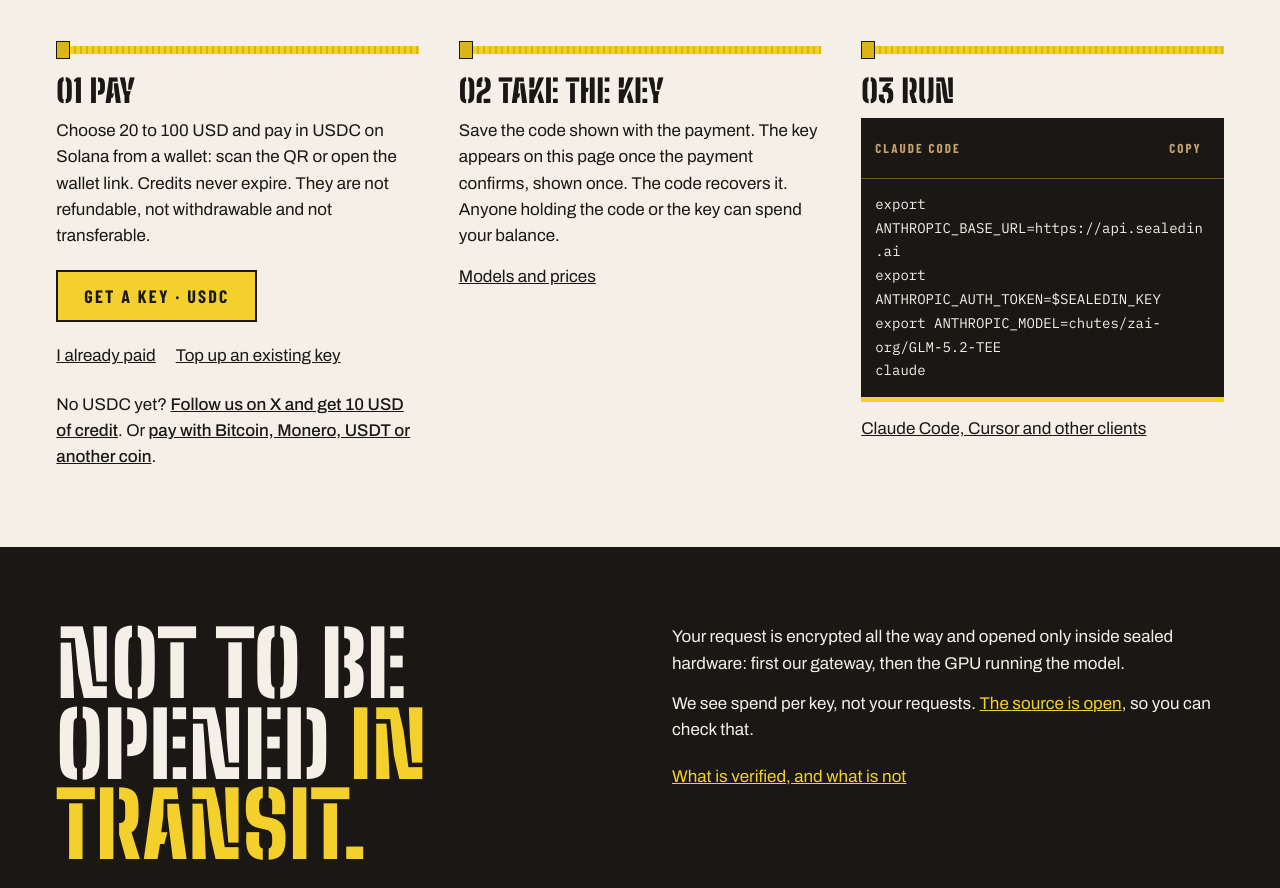
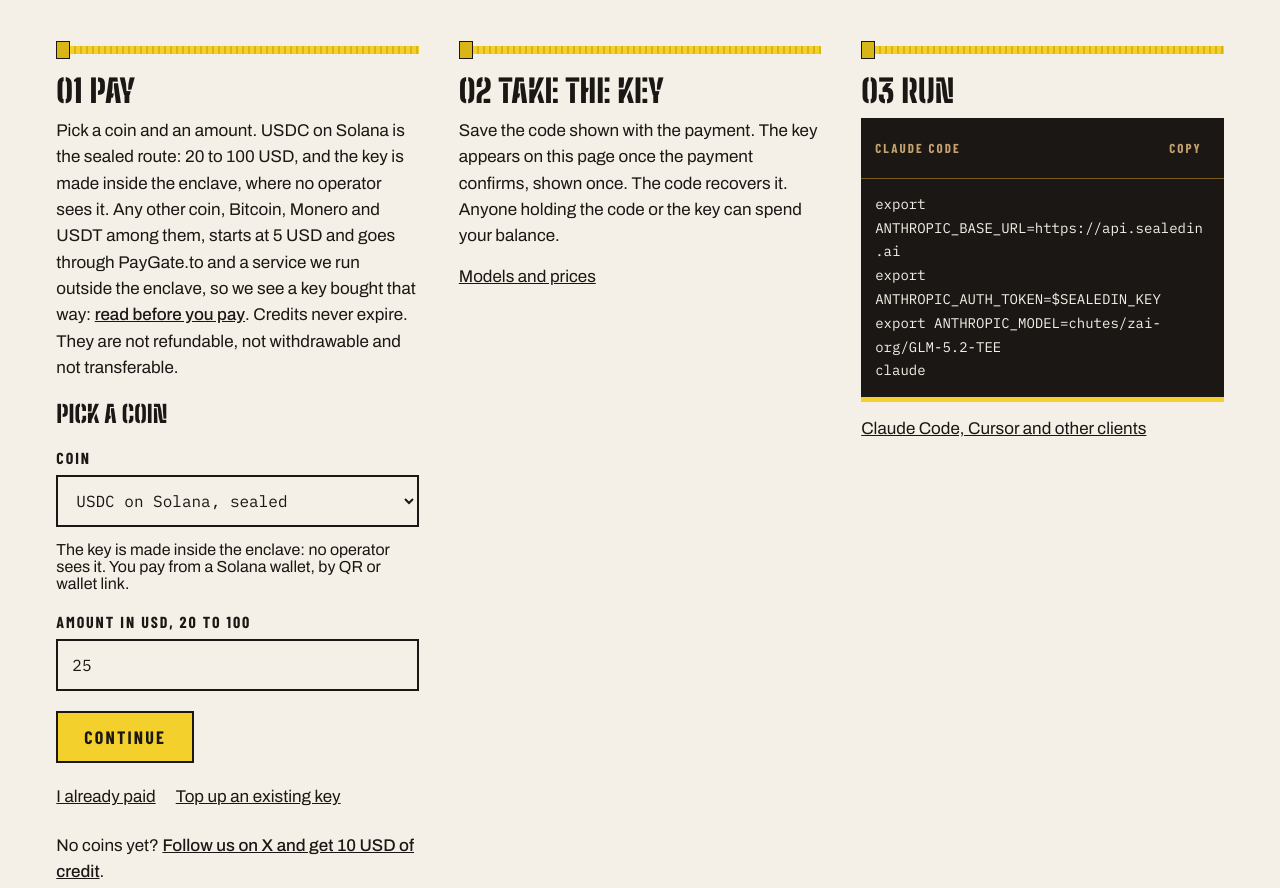
Before and after one commit to sealedin/sealedin.github.io, a plain HTML site: page site/index.html in a window 1280 px wide. Shown: the part 1043-1931 px from the top of the page. Drawn offline with Linux system fonts and the light colour scheme; no server answers.

Commit message:
Lead the home page with the coin picker
The first step now asks for a coin and an amount. USDC on Solana goes to the sealed purchase inside the enclave; any other coin opens an order at the payment service, with the note that we see such a key.

```diff
--- a/site/assets/buy.js
+++ b/site/assets/buy.js
@@ -334,13 +334,17 @@
     return el('input', { name: 'secret', type: 'password' });
   }
 
-  function buyView() {
+  // With an amount already chosen in the coin picker, the form is shown filled in and continues by itself when it is valid.
+  function buyView(prefill) {
     const amount = amountInput();
+    const chosen = typeof prefill === 'string' ? prefill : null;
+    if (chosen !== null) amount.value = chosen;
     const error = para('', 'buy-note');
     const go = primary('Continue', () => begin(amount, null, error));
     track('view_item', { topup: false });
     show('Get a key', ...field('Amount in USD, 20 to 100', amount), error, actions(go, secondary('Back', close)));
     error.hidden = true;
+    if (chosen !== null && canonicalAmount(chosen)) go.click();
   }
 
   function topupView() {
@@ -667,7 +671,8 @@
 
   // Wiring
 
-  buy.addEventListener('click', buyView);
+  buy.addEventListener('click', () => buyView());
+  document.addEventListener('sealedin:buy-usdc', (event) => buyView(String(event.detail?.amount ?? '')));
   buy.disabled = false;
   for (const [id, view] of [
     ['buy-paid', paidView],
--- a/site/assets/coins.css
+++ b/site/assets/coins.css
@@ -1,8 +1,8 @@
 /* Coins page: the order panel on the dark ground. */
 .coins-flow { margin-top: 32px; padding: clamp(16px, 3vw, 32px); max-width: 720px; box-sizing: border-box; border: 2px solid #F3D02B; }
-.coins-flow:focus, .coins-flow h2:focus { outline: none; }
+.coins-flow:focus, .coins-title:focus { outline: none; }
 .coins-flow [hidden] { display: none !important; }
-.coins-flow h2 { margin: 0; font: 900 32px/1.1 'Big Shoulders Stencil', sans-serif; text-transform: uppercase; }
+.coins-title { margin: 0; font: 900 32px/1.1 'Big Shoulders Stencil', sans-serif; text-transform: uppercase; }
 .coins-flow p { margin: 14px 0 0; }
 .coins-flow label { display: block; margin-top: 20px; font: 700 16px 'Barlow Condensed', sans-serif; letter-spacing: 0.12em; text-transform: uppercase; }
 .coins-flow select, .coins-flow input { display: block; width: 100%; max-width: 420px; min-height: 52px; margin-top: 8px; padding: 0 14px; box-sizing: border-box; background: #F4F0E7; color: #1A1714; border: 2px solid #F4F0E7; border-radius: 0; font: 400 16px 'IBM Plex Mono', monospace; }
@@ -16,3 +16,10 @@
 .coins-bar button { min-height: 44px; padding: 0 8px; background: transparent; border: 0; color: #1A1714; font: inherit; letter-spacing: inherit; text-transform: inherit; cursor: pointer; }
 .coins-block pre { margin: 0; padding: 14px; font: 400 15px/1.6 'IBM Plex Mono', monospace; white-space: pre-wrap; overflow-wrap: anywhere; }
 .coins-qr { display: block; width: 100%; max-width: 280px; height: auto; margin-top: 16px; background: #F4F0E7; }
+/* The same panel on the home page's light ground, inside the first step. */
+.coins-light { margin-top: 20px; padding: 0; border: 0; }
+.coins-light .coins-title { font-size: 24px; }
+.coins-light select, .coins-light input { border-color: #1A1714; }
+.coins-light .coins-btn { color: #1A1714; border-color: #1A1714; }
+.coins-light .coins-block, .coins-light .coins-qr { border: 2px solid #1A1714; box-sizing: border-box; }
+.coins-about a { color: inherit; font-weight: 700; }
--- a/site/assets/coins.js
+++ b/site/assets/coins.js
@@ -11,6 +11,13 @@
   const REQUEST = { credentials: 'omit', cache: 'no-store', redirect: 'error', referrerPolicy: 'no-referrer' };
 
   const panel = document.getElementById('coins-flow');
+  if (!panel) return;
+  // On the home page the same picker leads: USDC on Solana is handed to buy.js, which buys inside the enclave.
+  const sealed = document.getElementById('buy-key');
+  const SEALED = 'sealed';
+  const SEALED_RANGE = [20, 100];
+  const HEADING = panel.dataset.heading || 'h2';
+  const QUIET = { preventScroll: Boolean(sealed) };
   let timer = null;
   let qrLibrary = null;
 
@@ -38,7 +45,7 @@
 
   function show(title, ...nodes) {
     clearTimeout(timer);
-    const heading = el('h2', { tabIndex: -1 }, title);
+    const heading = el(HEADING, { tabIndex: -1, className: 'coins-title' }, title);
     panel.replaceChildren(heading, ...nodes);
     return heading;
   }
@@ -138,27 +145,49 @@
     } catch {
       list = null;
     }
-    if (!Array.isArray(list?.coins) || list.coins.length === 0) {
+    if (sealed) {
+      sealed.hidden = true;
+      list = { ...list, coins: (Array.isArray(list?.coins) ? list.coins : []).filter((coin) => coin.ticker !== 'sol/usdc') };
+    } else if (!Array.isArray(list?.coins) || list.coins.length === 0) {
       show('Not open yet', el('p', {}, 'Payments in other coins are not available right now. USDC on Solana works on the home page.'), button('Try again', () => chooseView()));
       return;
     }
     const coins = list.coins.toSorted((a, b) => rank(a.ticker) - rank(b.ticker) || a.ticker.localeCompare(b.ticker));
-    const select = el('select', { id: 'coins-coin' }, ...coins.map((coin) => el('option', { value: coin.ticker }, `${coin.name} (${coin.ticker}), minimum ${coin.minimum}`)));
-    const maxUsd = Math.min(Number(list.max_usd) || SITE_MAX_USD, SITE_MAX_USD);
-    const minUsd = Number(list.min_usd) || 5;
-    const amount = el('input', { id: 'coins-usd', value: String(Math.max(25, minUsd)), inputMode: 'decimal', autocomplete: 'off' });
+    const options = coins.map((coin) => el('option', { value: coin.ticker }, `${coin.name} (${coin.ticker}), minimum ${coin.minimum}`));
+    if (sealed) options.unshift(el('option', { value: SEALED }, 'USDC on Solana, sealed'));
+    const select = el('select', { id: 'coins-coin' }, ...options);
+    const coinRange = [Number(list.min_usd) || 5, Math.min(Number(list.max_usd) || SITE_MAX_USD, SITE_MAX_USD)];
+    const range = () => (select.value === SEALED ? SEALED_RANGE : coinRange);
+    const amount = el('input', { id: 'coins-usd', value: '25', inputMode: 'decimal', autocomplete: 'off' });
+    const amountLabel = el('label', { htmlFor: 'coins-usd' });
+    const about = el('p', { className: 'coins-about', hidden: !sealed });
     const error = el('p', { className: 'coins-error', hidden: !note }, note);
-    const go = button('Get the address', async () => {
+    const go = button('Continue', async () => {
       const usd = Number(amount.value);
+      const [minUsd, maxUsd] = range();
       if (!(usd >= minUsd && usd <= maxUsd)) {
         error.textContent = `Choose ${minUsd} to ${maxUsd} USD.`;
         error.hidden = false;
         return;
       }
+      error.hidden = true;
+      if (select.value === SEALED) {
+        document.dispatchEvent(new CustomEvent('sealedin:buy-usdc', { detail: { amount: amount.value.trim() } }));
+        return;
+      }
       go.disabled = true;
       await orderView(select.value, usd);
     }, true);
-    show('Pick a coin', el('label', { htmlFor: 'coins-coin' }, 'Coin'), select, el('label', { htmlFor: 'coins-usd' }, `Amount in USD, ${minUsd} to ${maxUsd}`), amount, error, el('div', { className: 'coins-actions' }, go));
+    const describe = () => {
+      const [minUsd, maxUsd] = range();
+      amountLabel.textContent = `Amount in USD, ${minUsd} to ${maxUsd}`;
+      go.textContent = select.value === SEALED ? 'Continue' : 'Get the address';
+      if (select.value === SEALED) about.replaceChildren('The key is made inside the enclave: no operator sees it. You pay from a Solana wallet, by QR or wallet link.');
+      else about.replaceChildren('This coin goes through PayGate.to and a service we run outside the enclave, so we see a key bought this way. One order buys one new key. ', el('a', { href: '/coins' }, 'Read before you pay'), '.');
+    };
+    select.addEventListener('change', describe);
+    describe();
+    show('Pick a coin', el('label', { htmlFor: 'coins-coin' }, 'Coin'), select, about, amountLabel, amount, error, el('div', { className: 'coins-actions' }, go));
   }
 
   async function orderView(ticker, usd) {
@@ -237,11 +266,11 @@
       chooseView();
     }));
     if (!order.key) {
-      show('Paid, key not shown', el('p', {}, 'The payment arrived, but there is no key to show: it was too small to credit, or the key is no longer kept here. Write to support with the address you paid.'), again).focus();
+      show('Paid, key not shown', el('p', {}, 'The payment arrived, but there is no key to show: it was too small to credit, or the key is no longer kept here. Write to support with the address you paid.'), again).focus(QUIET);
       return;
     }
     reportOnce(order);
-    show('Your key', el('p', {}, `Paid: ${order.credited_usd} USD of credit. Save the key now. It stays readable from this browser for 7 days, then never again.`), copyBlock('Key', order.key), again).focus();
+    show('Your key', el('p', {}, `Paid: ${order.credited_usd} USD of credit. Save the key now. It stays readable from this browser for 7 days, then never again.`), copyBlock('Key', order.key), again).focus(QUIET);
   }
 
   async function resume(stored) {
--- a/site/index.html
+++ b/site/index.html
@@ -3,7 +3,7 @@
 <head>
 <meta charset="utf-8">
 <meta name="viewport" content="width=device-width, initial-scale=1">
-<meta http-equiv="Content-Security-Policy" content="default-src 'self'; script-src 'self' 'sha256-Zh+IEXbyJfJ3vLj0fmfLH0Xs+ULX3Z/4B8aMweYSy5w=' https://static.ads-twitter.com https://t.co https://analytics.twitter.com https://*.googletagmanager.com https://www.googleadservices.com https://googleads.g.doubleclick.net https://www.google.com; img-src 'self' https://t.co https://analytics.twitter.com https://*.google-analytics.com https://*.googletagmanager.com https://*.g.doubleclick.net https://www.google.com https://www.googleadservices.com https://pagead2.googlesyndication.com; frame-src https://t.co https://analytics.twitter.com https://td.doubleclick.net https://www.googletagmanager.com; style-src 'self' 'unsafe-inline'; connect-src 'self' https://api.sealedin.ai https://t.co https://analytics.twitter.com https://*.analytics.google.com https://*.google-analytics.com https://*.googletagmanager.com https://*.g.doubleclick.net https://www.google.com https://google.com https://www.googleadservices.com https://pagead2.googlesyndication.com">
+<meta http-equiv="Content-Security-Policy" content="default-src 'self'; script-src 'self' 'sha256-Zh+IEXbyJfJ3vLj0fmfLH0Xs+ULX3Z/4B8aMweYSy5w=' https://static.ads-twitter.com https://t.co https://analytics.twitter.com https://*.googletagmanager.com https://www.googleadservices.com https://googleads.g.doubleclick.net https://www.google.com; img-src 'self' https://t.co https://analytics.twitter.com https://*.google-analytics.com https://*.googletagmanager.com https://*.g.doubleclick.net https://www.google.com https://www.googleadservices.com https://pagead2.googlesyndication.com; frame-src https://t.co https://analytics.twitter.com https://td.doubleclick.net https://www.googletagmanager.com; style-src 'self' 'unsafe-inline'; connect-src 'self' https://api.sealedin.ai https://pay.sealedin.ai https://t.co https://analytics.twitter.com https://*.analytics.google.com https://*.google-analytics.com https://*.googletagmanager.com https://*.g.doubleclick.net https://www.google.com https://google.com https://www.googleadservices.com https://pagead2.googlesyndication.com">
 <title>SealedIn: private LLM API on attested GPUs, paid in USDC</title>
 <meta name="description" content="One attested API endpoint for GLM, Kimi, DeepSeek and Qwen in Claude Code, Cursor or any OpenAI or Anthropic compatible client. USDC on Solana, no account.">
 <meta property="og:title" content="SealedIn: private LLM API on attested GPUs, paid in USDC">
@@ -22,9 +22,11 @@
 <link rel="apple-touch-icon" href="/apple-touch-icon.png">
 <link rel="stylesheet" href="/assets/fonts.css">
 <link rel="stylesheet" href="/assets/buy.css">
+<link rel="stylesheet" href="/assets/coins.css">
 <style>body{margin:0;background:#F4F0E7}a{color:#1A1714}a:hover{color:#7A5A1E}</style>
 <script src="/assets/site.js" defer></script>
 <script src="/assets/buy.js" defer></script>
+<script src="/assets/coins.js" defer></script>
 <script type="application/ld+json">{"@context":"https://schema.org","@graph":[{"@type":"WebSite","name":"SealedIn","url":"https://sealedin.ai/"},{"@type":"Organization","name":"SealedIn","url":"https://sealedin.ai/","logo":"https://sealedin.ai/apple-touch-icon.png","sameAs":["https://github.com/sealedin","https://x.com/sealedinai"]}]}</script>
 <!-- X conversion tracking base code -->
 <script>
@@ -112,11 +114,12 @@ twq('config','rjb1j');
       <div style="min-width: 0">
         <div aria-hidden="true" style="display: flex; align-items: center; height: 18px"><span style="width: 14px; height: 18px; background: #D9B518; border: 1px solid #1A1714; box-sizing: border-box"></span><span style="flex: 1; height: 8px; background: repeating-linear-gradient(90deg, #F3D02B 0 4px, #D9B518 4px 6px)"></span></div>
         <h3 style="margin: 14px 0 0; font-family: 'Big Shoulders Stencil', sans-serif; font-weight: 900; font-size: 32px; line-height: 1.1; text-transform: uppercase">01 Pay</h3>
-        <p style="margin: 10px 0 0; font-size: 17px; line-height: 1.55">Choose 20 to 100 USD and pay in USDC on Solana from a wallet: scan the QR or open the wallet link. Credits never expire. They are not refundable, not withdrawable and not transferable.</p>
+        <p style="margin: 10px 0 0; font-size: 17px; line-height: 1.55">Pick a coin and an amount. USDC on Solana is the sealed route: 20 to 100 USD, and the key is made inside the enclave, where no operator sees it. Any other coin, Bitcoin, Monero and USDT among them, starts at 5 USD and goes through PayGate.to and a service we run outside the enclave, so we see a key bought that way: <a href="/coins" style="color: #1A1714; font-weight: 700">read before you pay</a>. Credits never expire. They are not refundable, not withdrawable and not transferable.</p>
         <div id="buy-start">
+          <div id="coins-flow" class="coins-flow coins-light" data-heading="h4" tabindex="-1"></div>
           <button type="button" id="buy-key" disabled style="margin-top: 20px; min-height: 52px; padding: 0 26px; background: #F3D02B; color: #1A1714; border: 2px solid #1A1714; font: 700 18px 'Barlow Condensed', sans-serif; letter-spacing: 0.12em; text-transform: uppercase; cursor: pointer">Get a key · USDC</button>
           <p class="buy-alt"><button type="button" id="buy-paid" class="buy-link" disabled>I already paid</button><button type="button" id="buy-topup" class="buy-link" disabled>Top up an existing key</button></p>
-          <p style="margin: 14px 0 0; font-size: 17px; line-height: 1.55">No USDC yet? <a href="/bonus" style="color: #1A1714; font-weight: 700">Follow us on X and get 10 USD of credit</a>. Or <a href="/coins" style="color: #1A1714; font-weight: 700">pay with Bitcoin, Monero, USDT or another coin</a>.</p>
+          <p style="margin: 14px 0 0; font-size: 17px; line-height: 1.55">No coins yet? <a href="/bonus" style="color: #1A1714; font-weight: 700">Follow us on X and get 10 USD of credit</a>.</p>
         </div>
       </div>
       <div style="min-width: 0">
```
Also changed, not shown: site/llms-full.txt, 2 other files.
